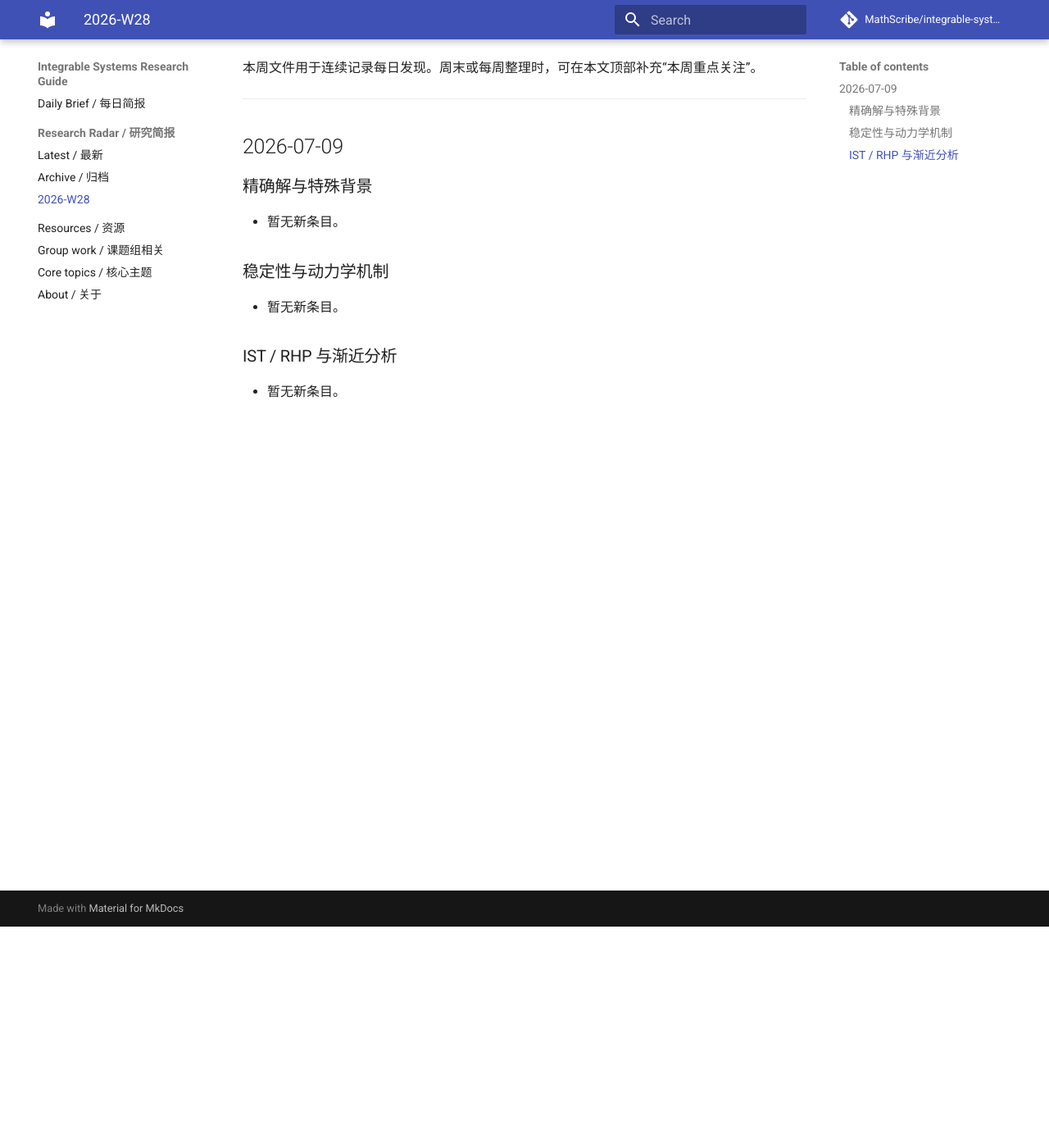
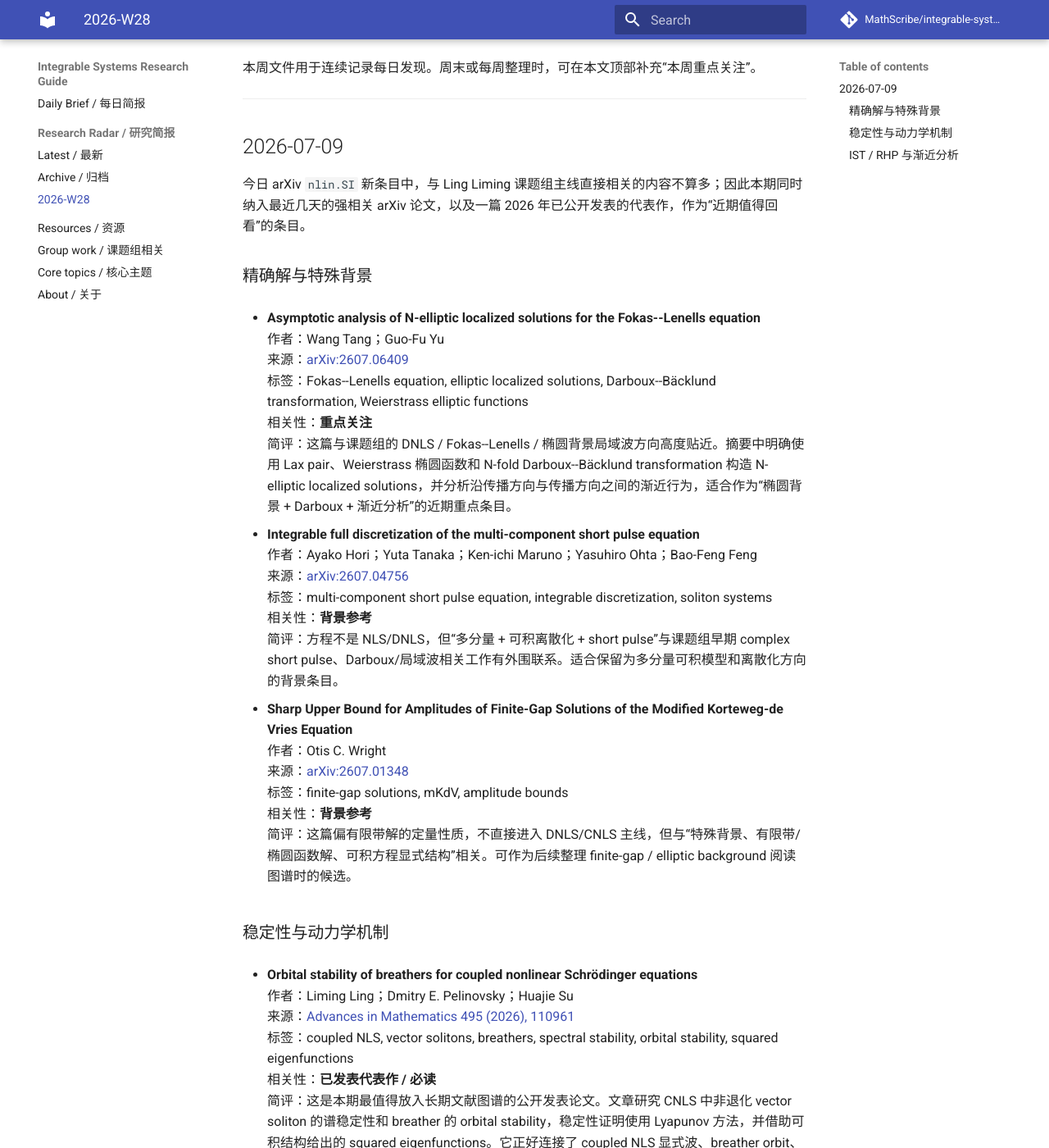
Before and after one commit to MathScribe/integrable-systems-guide, an MkDocs documentation site: the page built from docs/radar/2026-W28.md, in a window 1280 px wide and 1400 px high, scrolled down 270 px. Shown: the whole window at 82% size. Built offline with MkDocs 1.6.1 and Material for MkDocs 9.7.7, drawn with Linux system fonts in a browser that asks for light colours; comment, search, counter and statistics services are not loaded; some of the changed text lies outside the part shown.

Commit message:
Add 2026-07-09 daily brief to weekly file

```diff
--- a/docs/radar/2026-W28.md
+++ b/docs/radar/2026-W28.md
@@ -10,14 +10,59 @@
 
 ## 2026-07-09
 
+今日 arXiv `nlin.SI` 新条目中，与 Ling Liming 课题组主线直接相关的内容不算多；因此本期同时纳入最近几天的强相关 arXiv 论文，以及一篇 2026 年已公开发表的代表作，作为“近期值得回看”的条目。
+
 ### 精确解与特殊背景
 
-- 暂无新条目。
+- **Asymptotic analysis of N-elliptic localized solutions for the Fokas--Lenells equation**
+  作者：Wang Tang；Guo-Fu Yu
+  来源：[arXiv:2607.06409](https://arxiv.org/abs/2607.06409)
+  标签：Fokas--Lenells equation, elliptic localized solutions, Darboux--Bäcklund transformation, Weierstrass elliptic functions
+  相关性：**重点关注**
+  简评：这篇与课题组的 DNLS / Fokas--Lenells / 椭圆背景局域波方向高度贴近。摘要中明确使用 Lax pair、Weierstrass 椭圆函数和 N-fold Darboux--Bäcklund transformation 构造 N-elliptic localized solutions，并分析沿传播方向与传播方向之间的渐近行为，适合作为“椭圆背景 + Darboux + 渐近分析”的近期重点条目。
+
+- **Integrable full discretization of the multi-component short pulse equation**
+  作者：Ayako Hori；Yuta Tanaka；Ken-ichi Maruno；Yasuhiro Ohta；Bao-Feng Feng
+  来源：[arXiv:2607.04756](https://arxiv.org/abs/2607.04756)
+  标签：multi-component short pulse equation, integrable discretization, soliton systems
+  相关性：**背景参考**
+  简评：方程不是 NLS/DNLS，但“多分量 + 可积离散化 + short pulse”与课题组早期 complex short pulse、Darboux/局域波相关工作有外围联系。适合保留为多分量可积模型和离散化方向的背景条目。
+
+- **Sharp Upper Bound for Amplitudes of Finite-Gap Solutions of the Modified Korteweg-de Vries Equation**
+  作者：Otis C. Wright
+  来源：[arXiv:2607.01348](https://arxiv.org/abs/2607.01348)
+  标签：finite-gap solutions, mKdV, amplitude bounds
+  相关性：**背景参考**
+  简评：这篇偏有限带解的定量性质，不直接进入 DNLS/CNLS 主线，但与“特殊背景、有限带/椭圆函数解、可积方程显式结构”相关。可作为后续整理 finite-gap / elliptic background 阅读图谱时的候选。
 
 ### 稳定性与动力学机制
 
-- 暂无新条目。
+- **Orbital stability of breathers for coupled nonlinear Schrödinger equations**
+  作者：Liming Ling；Dmitry E. Pelinovsky；Huajie Su
+  来源：[Advances in Mathematics 495 (2026), 110961](https://dmpeli.math.mcmaster.ca/PaperBank/BreathersCoupledNLS.pdf)
+  标签：coupled NLS, vector solitons, breathers, spectral stability, orbital stability, squared eigenfunctions
+  相关性：**已发表代表作 / 必读**
+  简评：这是本期最值得放入长期文献图谱的公开发表论文。文章研究 CNLS 中非退化 vector soliton 的谱稳定性和 breather 的 orbital stability，稳定性证明使用 Lyapunov 方法，并借助可积结构给出的 squared eigenfunctions。它正好连接了 coupled NLS 显式波、breather orbit、Krein signature、非线性稳定性等课题组核心线索。
+
+- **Spin-current-controlled anisotropic deformation of magnetic lump solitons**
+  作者：Xiao-Qi Cui；Xin-Wei Jin；Shiyi Wang；Xiao-Yong Wen；Zhan-Ying Yang
+  来源：[arXiv:2607.07345](https://arxiv.org/abs/2607.07345)
+  标签：lump solitons, anisotropic deformation, magnetic solitons
+  相关性：**观察**
+  简评：这篇属于物理驱动的 lump soliton 动力学，和 Ling 组的 NLS/DNLS/RHP 主线不直接重合，但“lump soliton + deformation”可作为非线性局域结构动力学的外围观察条目。
 
 ### IST / RHP 与渐近分析
 
-- 暂无新条目。
+- **On difference-differential Lax pairs and integrals of Painlevé equations in finite characteristic**
+  作者：Nalini Joshi；Tomas Lasic Latimer；Pieter Roffelsen
+  来源：[arXiv:2607.06980](https://arxiv.org/abs/2607.06980)
+  标签：Lax pairs, Painlevé equations, finite characteristic, integrals
+  相关性：**观察**
+  简评：这篇偏代数/离散可积结构，不是非线性波渐近分析论文；但 Lax pair、Painlevé 和 integrals 仍属于可积系统核心语言。可作为 Painlevé 结构和 Lax 表示方向的外围观察。
+
+- **Learning Lax Pairs: Revisiting the Classical Paradigm**
+  作者：Jimmie Adriazola；Gino Biondini；Wei Zhu；Panayotis G. Kevrekidis
+  来源：[arXiv:2607.01493](https://arxiv.org/abs/2607.01493)
+  标签：Lax pairs, machine learning, integrable systems
+  相关性：**观察**
+  简评：这篇不属于课题组的主要数学分析线索，但“学习 Lax pair”与 AI 辅助发现可积结构有关。对网站本身的 AI-assisted research radar 也有方法论参考意义，可低优先级跟踪。
```
